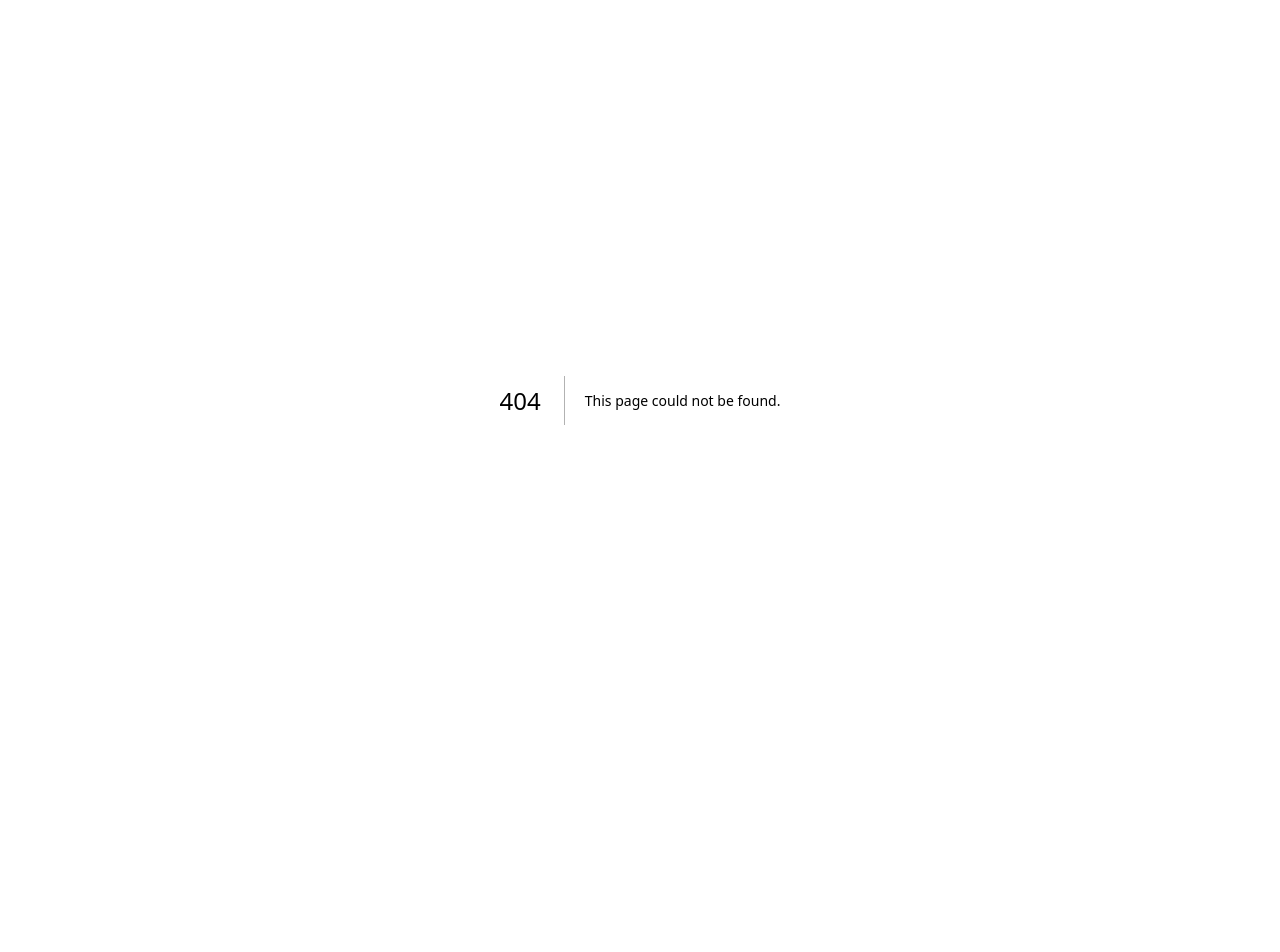
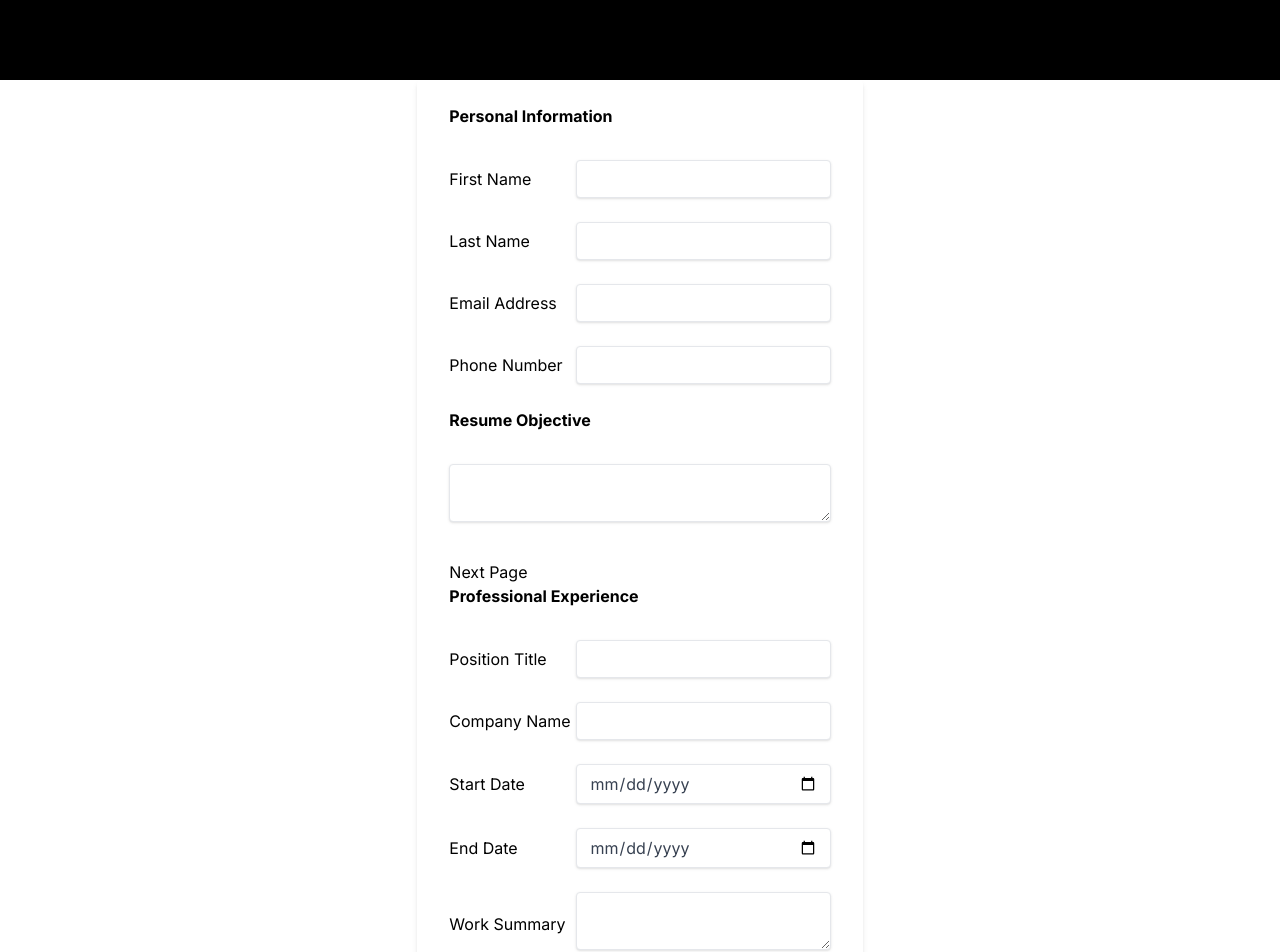
Before and after one commit to devgresia/job-portal, a Next.js app: page /CVBuilder in a window 1280 px wide. Before the commit this address had no page. Shown: the top 952 px of the page. Before the commit the page ends 800 px from the top, so only its background shows below. Built offline with nearby package versions, Linux system fonts and the light colour scheme.

Commit message:
started CV form

```diff
--- /dev/null
+++ b/app/CVBuilder/experience/page.tsx
@@ -0,0 +1,7 @@
+import React from "react";
+
+const page = () => {
+  return <div>page</div>;
+};
+
+export default page;
--- /dev/null
+++ b/app/CVBuilder/page.tsx
@@ -0,0 +1,150 @@
+"use client";
+
+import { useState } from "react";
+import { useForm } from "react-hook-form";
+
+const Page = () => {
+  const {
+    register,
+    handleSubmit,
+    formState: { errors },
+  } = useForm();
+  const legendClass = "mb-8 mt-8 font-bold";
+  const formGroupClass = "md:flex md:items-center mb-6";
+  const inputClass =
+    "shadow appearance-none border rounded w-full py-2 px-3 text-gray-700 leading-tight focus:outline-none focus:shadow-outline";
+
+  const professionalExperienceCount = useState(1);
+  return (
+    <div className="w-full grid place-content-center">
+      <form
+        onSubmit={handleSubmit(() => {})}
+        className="bg-white shadow-md rounded px-8 pt-6 pb-8 mb-4 max-w-fit">
+        <fieldset>
+          <legend className={legendClass}>Personal Information</legend>
+
+          <div className={formGroupClass}>
+            <div className="md:w-1/3">
+              <label htmlFor="firstName">First Name</label>
+            </div>
+            <div className="md:w-2/3">
+              <input
+                id="firstName"
+                {...register("firstName")}
+                className={inputClass}
+              />
+            </div>
+          </div>
+
+          <div className={formGroupClass}>
+            <div className="md:w-1/3">
+              <label htmlFor="LastName">Last Name</label>
+            </div>
+            <div className="md:w-2/3">
+              <input
+                id="LastName"
+                {...register("LastName")}
+                className={inputClass}
+              />
+            </div>
+          </div>
+
+          <div className={formGroupClass}>
+            <div className="md:w-1/3">
+              <label htmlFor="email">Email Address</label>
+            </div>
+            <div className="md:w-2/3">
+              <input id="email" {...register("email")} className={inputClass} />
+            </div>
+          </div>
+
+          <div className={formGroupClass}>
+            <div className="md:w-1/3">
+              <label htmlFor="phone">Phone Number</label>
+            </div>
+            <div className="md:w-2/3">
+              <input id="phone" {...register("phone")} className={inputClass} />
+            </div>
+          </div>
+        </fieldset>
+
+        <fieldset>
+          <legend className={legendClass}>Resume Objective</legend>
+          <textarea
+            id="objective"
+            {...register("objective")}
+            className={`${inputClass} max-h-28 mb-8`}
+          />
+        </fieldset>
+        <button>Next Page</button>
+
+        <fieldset>
+          <legend className={legendClass}>Professional Experience</legend>
+          <div className={formGroupClass}>
+            <div className="md:w-1/3">
+              <label htmlFor="title">Position Title</label>
+            </div>
+            <div className="md:w-2/3">
+              <input id="title" {...register("title")} className={inputClass} />
+            </div>
+          </div>
+
+          <div className={formGroupClass}>
+            <div className="md:w-1/3">
+              <label htmlFor="companyName">Company Name</label>
+            </div>
+            <div className="md:w-2/3">
+              <input
+                id="companyName"
+                {...register("companyName")}
+                className={inputClass}
+              />
+            </div>
+          </div>
+
+          <div className={formGroupClass}>
+            <div className="md:w-1/3">
+              <label htmlFor="startDate">Start Date</label>
+            </div>
+            <div className="md:w-2/3">
+              <input
+                id="startDate"
+                type="date"
+                {...register("startDate")}
+                className={inputClass}
+              />
+            </div>
+          </div>
+
+          <div className={formGroupClass}>
+            <div className="md:w-1/3">
+              <label htmlFor="endDate">End Date</label>
+            </div>
+            <div className="md:w-2/3">
+              <input
+                id="endDate"
+                type="date"
+                {...register("endDate")}
+                className={inputClass}
+              />
+            </div>
+          </div>
+          <div className={formGroupClass}>
+            <div className="md:w-1/3">
+              <label htmlFor="workSummary">Work Summary</label>
+            </div>
+            <div className="md:w-2/3">
+              <textarea
+                id="workSummary"
+                {...register("workSummary")}
+                className={`${inputClass} max-h-28`}
+              />
+            </div>
+          </div>
+        </fieldset>
+      </form>
+    </div>
+  );
+};
+
+export default Page;
--- a/app/globals.css
+++ b/app/globals.css
@@ -2,7 +2,7 @@
 @tailwind components;
 @tailwind utilities;
 
-:root {
+/* :root {
   --foreground-rgb: 0, 0, 0;
   --background-start-rgb: 214, 219, 220;
   --background-end-rgb: 255, 255, 255;
@@ -24,4 +24,4 @@ body {
       rgb(var(--background-end-rgb))
     )
     rgb(var(--background-start-rgb));
-}
+} */
--- a/app/layout.tsx
+++ b/app/layout.tsx
@@ -1,22 +1,24 @@
-import './globals.css'
-import type { Metadata } from 'next'
-import { Inter } from 'next/font/google'
+import "./globals.css";
+import type { Metadata } from "next";
+import { Inter } from "next/font/google";
 
-const inter = Inter({ subsets: ['latin'] })
+const inter = Inter({ subsets: ["latin"] });
 
 export const metadata: Metadata = {
-  title: 'Create Next App',
-  description: 'Generated by create next app',
-}
+  title: "Create Next App",
+  description: "Generated by create next app",
+};
 
 export default function RootLayout({
   children,
 }: {
-  children: React.ReactNode
+  children: React.ReactNode;
 }) {
   return (
     <html lang="en">
+      <header className="h-20 bg-black"></header>
       <body className={inter.className}>{children}</body>
+      <footer className="h-20 bg-black"></footer>
     </html>
-  )
+  );
 }
--- a/package.json
+++ b/package.json
@@ -19,6 +19,7 @@
     "postcss": "8.4.26",
     "react": "18.2.0",
     "react-dom": "18.2.0",
+    "react-hook-form": "^7.45.1",
     "tailwindcss": "3.3.3",
     "typescript": "5.1.6"
   }
```
Also changed, not shown: 1 other file (tests, documents, lock files or other folders).
